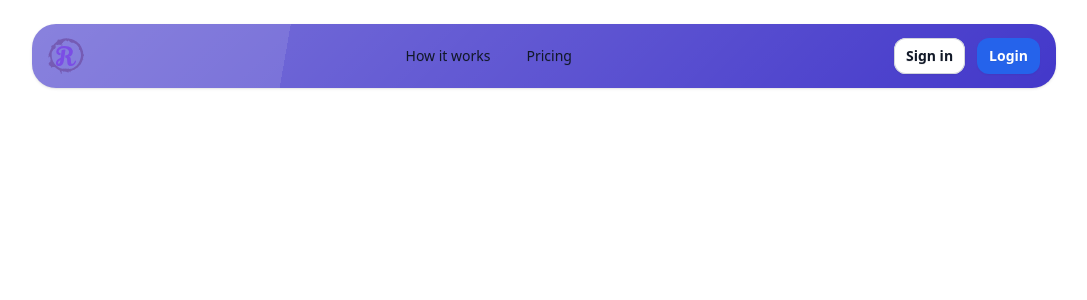
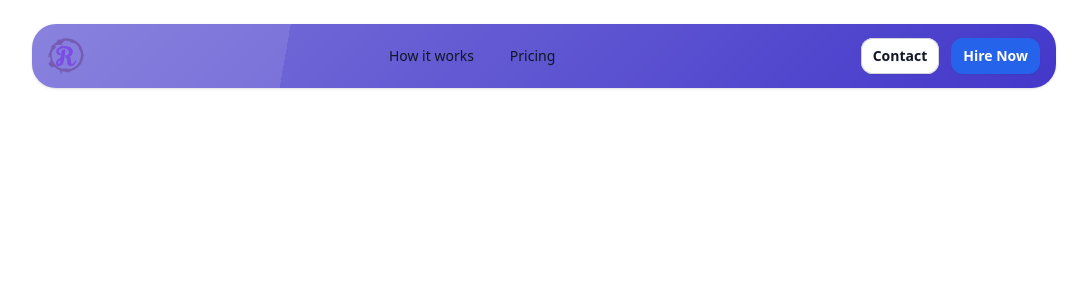
Before and after one commit to mrokonuzzaman040/my-resume, a React (Vite) app: page / in a window 1280 px wide. Shown: the top 300 px of the page, without its empty margins (96-1183 px from the left). Built offline with nearby package versions, Linux system fonts and the light colour scheme.

Commit message:
Update links in Navbar component

```diff
--- a/src/components/Navbar/Navbar.jsx
+++ b/src/components/Navbar/Navbar.jsx
@@ -22,9 +22,9 @@ const Navbar = () => {
                     </div>
                     <div className="flex items-center justify-end gap-3">
                         <a className="hidden items-center justify-center rounded-xl bg-white px-3 py-2 text-sm font-semibold text-gray-900 shadow-sm ring-1 ring-inset ring-gray-300 transition-all duration-150 hover:bg-gray-50 sm:inline-flex"
-                            href="/login">Sign in</a>
+                            href="/contact">Contact</a>
                         <a className="inline-flex items-center justify-center rounded-xl bg-blue-600 px-3 py-2 text-sm font-semibold text-white shadow-sm transition-all duration-150 hover:bg-blue-500 focus-visible:outline focus-visible:outline-2 focus-visible:outline-offset-2 focus-visible:outline-blue-600"
-                            href="/login">Login</a>
+                            href="/login">Hire Now</a>
                     </div>
                 </div>
             </div>
```
